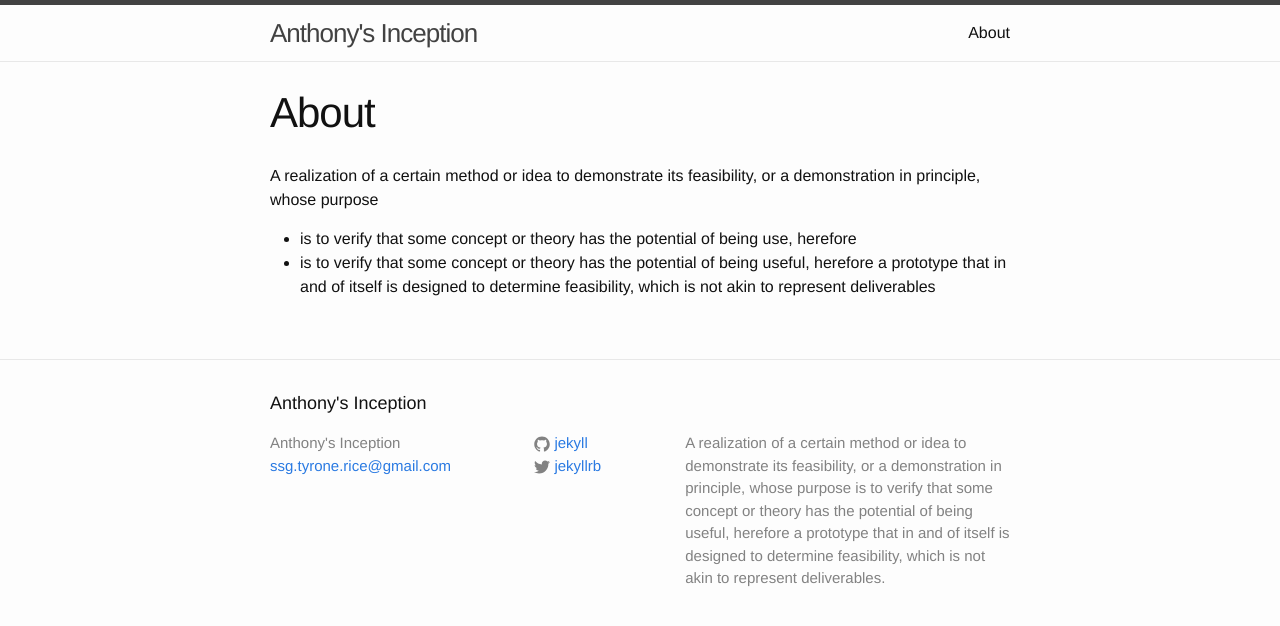
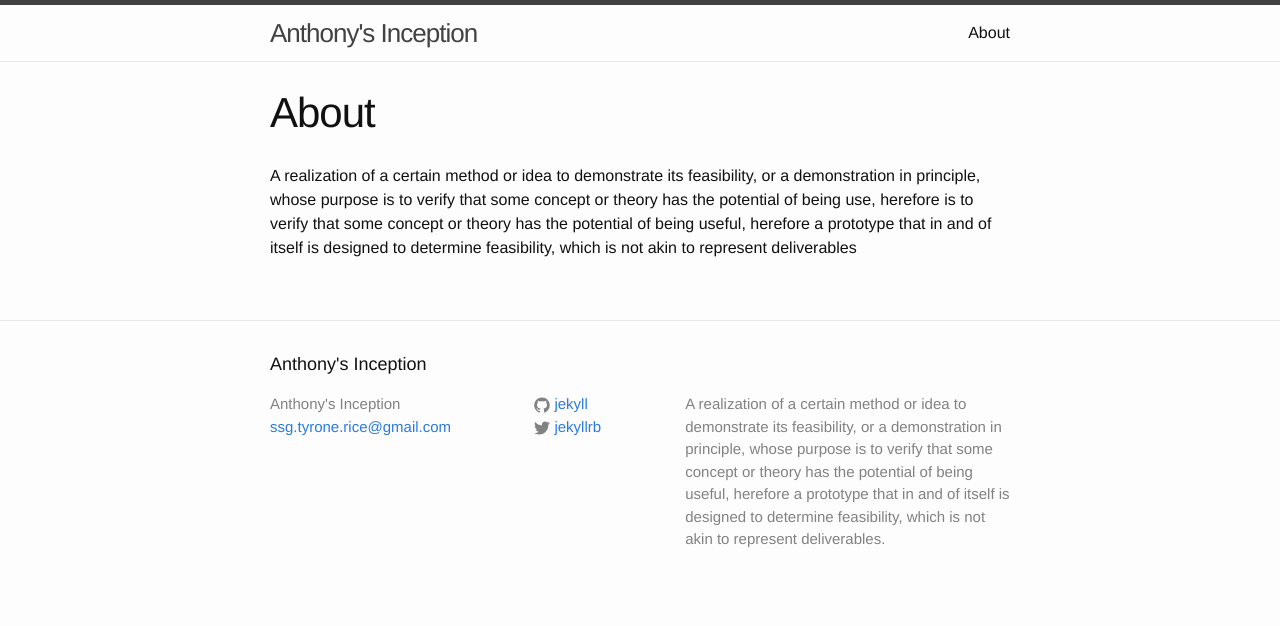
Before and after one commit to anthony1801/anthony1801.github.io, a Jekyll site: the page built from about.md, in a window 1280 px wide. Shown: the top 626 px of the page. Built offline with Jekyll 4.4.1, drawn with Linux system fonts in a browser that asks for light colours.

```diff
--- a/about.md
+++ b/about.md
@@ -6,6 +6,6 @@ permalink: /about/
 
    A realization of a certain method or idea to
     demonstrate its feasibility, or a demonstration in principle, whose purpose
- -  is to verify that some concept or theory has the potential of being use, herefore
- +  is to verify that some concept or theory has the potential of being useful, herefore
+  is to verify that some concept or theory has the potential of being use, herefore
+  is to verify that some concept or theory has the potential of being useful, herefore
     a prototype that in and of itself is designed to determine feasibility, which is not akin to represent deliverables
```
